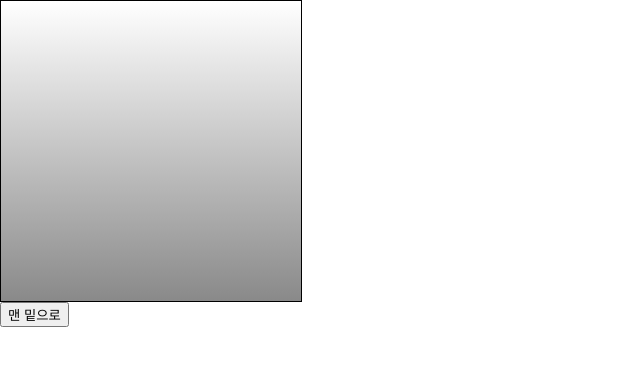
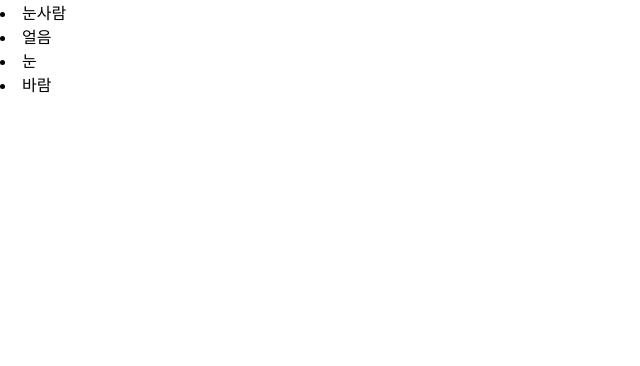
Before and after one commit to jiindev/react_study, a React (Create React App) app: page / in a window 1280 px wide. Shown: the top 366 px of the page, without its empty margins (0-640 px from the left). Built offline with nearby package versions, Linux system fonts and the light colour scheme.

Commit message:
데이터 배열을 컴포넌트 배열로 map, key설정

```diff
--- a/src/App.js
+++ b/src/App.js
@@ -1,12 +1,11 @@
 import React, {Component} from 'react';
-import ScrollBox from './ScrollBox';
+import IterationSample from './IterationSample';
 
 class App extends Component{
   render(){
     return(
       <div>
-        <ScrollBox ref={(ref)=>this.scrollBox=ref}/>
-        <button onClick={()=>this.scrollBox.scrollToBottom()}>맨 밑으로</button>
+        <IterationSample/>
       </div>
 
     );
--- /dev/null
+++ b/src/IterationSample.js
@@ -0,0 +1,17 @@
+import React, { Component } from 'react';
+
+class IterationSample extends Component {
+    render() {
+        const names=['눈사람','얼음','눈','바람']
+        const nameList = names.map(
+            (name,index)=>(<li key={index}>{name}</li>)
+        );
+        return (
+            <div>
+                {nameList}
+            </div>
+        );
+    }
+}
+
+export default IterationSample;
```
